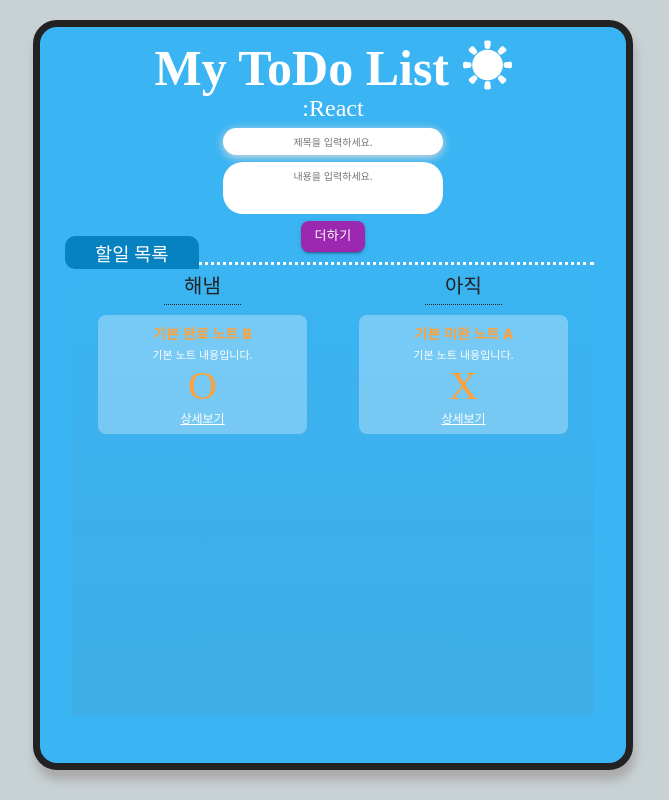
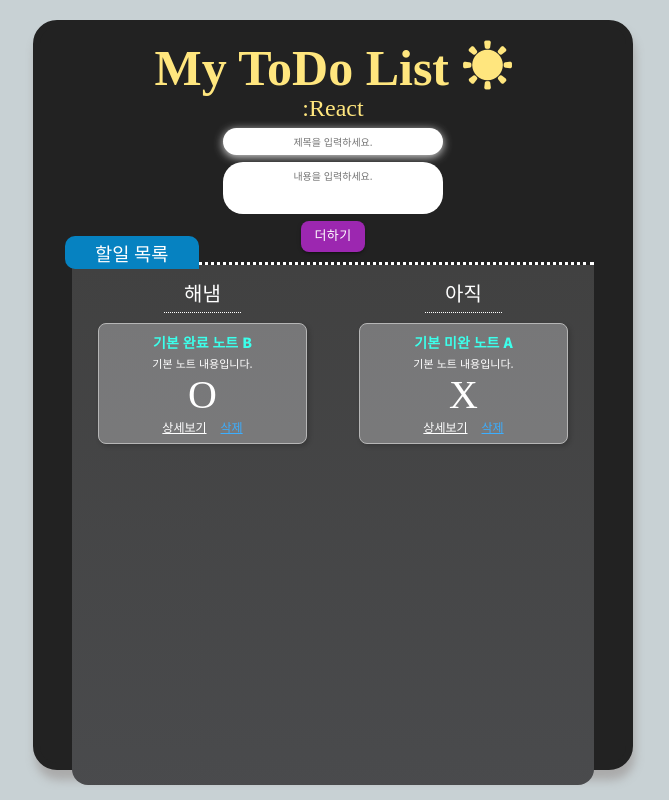
Before and after one commit to dusunax/react-assignment-chapter4-hanghae, a React (Create React App) app: page / in a window 1280 px wide. Shown: the whole page, without its empty margins (307-976 px from the left). Built offline with nearby package versions, Linux system fonts and the light colour scheme; a web font is replaced by a local one.

Commit message:
삭제기능 추가, css색상 변경

```diff
--- a/src/App.js
+++ b/src/App.js
@@ -23,6 +23,6 @@ border-radius: 24px;
 border: 7px solid #222;
 box-shadow: 2px 10px 10px #aaa;
 
-background-color: #3AB4F2;
+background-color: #222;
 text-align: center;
 `
--- a/src/components/header/Header.jsx
+++ b/src/components/header/Header.jsx
@@ -22,7 +22,7 @@ max-width: 1200px;
 margin: auto;
 padding-top: 5px;
 line-height: 40px;
-color: #fff;
+color: #ffe67e;
 font-family: 'Kirang Haerang', cursive;
 
 & > div {
--- a/src/components/todo/Todo.jsx
+++ b/src/components/todo/Todo.jsx
@@ -1,25 +1,39 @@
 import { useNavigate } from 'react-router-dom'
 import styled from 'styled-components';
-import { doneNote } from "../../redux/config/modules/note";
+import { deleteNote, doneNote } from "../../redux/config/modules/note";
 import { useDispatch } from "react-redux";
 
 export default function Todo(props){
     const dispatch = useDispatch();
     const navigate = useNavigate();
+    const {id, title, context, done} = props.list;
     return (
         <Card>
             <div className='card-body' onClick={()=>{
-                dispatch(doneNote(props.list.id));
+                dispatch(doneNote(id));
             }}>
-                <span className='todo-title'>{props.list.title}</span>
-                <span className='todo-text'>{props.list.context}</span>
-                <span className='ox'>{props.list.done?'O':"X"}</span>
+                <span className='todo-title'>
+                    {title}
+                </span>
+                <span className='todo-text'>
+                    {context.length>12 ? context.slice(0, 10)+"..." : context}
+                </span>
+                <span className='ox'>
+                    {done?'O':"X"}
+                </span>
             </div>
             <button
             onClick={()=>{
-                navigate(props.list.id)
+                navigate(id)
             }}>
                 상세보기
+            </button>
+            <button
+            style={{color: '#3caeff'}}
+            onClick={()=>{
+                dispatch(deleteNote({id: id}))
+            }}>
+                삭제
             </button>
         </Card>
     )
@@ -27,6 +41,11 @@ export default function Todo(props){
 
 const Card = styled.div`
 animation: pop .2s;
+transition: all .2s;
+
+&:hover {
+    background-color: rgba(240, 241, 245, 0.4);
+}
 
 .card-body {
     display: flex;
@@ -37,15 +56,15 @@ animation: pop .2s;
 .ox {
     font-size: 40px;
     font-family: 'Kirang Haerang', cursive;
-    color: #ffa138;
+    color: #ffffff;
 }
 
 .ox:hover {
-    color: yellow;
+    color: #ffb700;
 }
 
 .todo-title {
-    color: #ffa138;
+    color: #3cffeb;
     font-weight: 800;
     font-size: 14px;
     margin-bottom: 3px;
@@ -53,7 +72,9 @@ animation: pop .2s;
 
 font-size: 11px;
 width: 80%;
-background-color: rgba(255, 255, 255, 0.3);
+background-color: rgba(240, 241, 245, 0.3);
+border: 1px solid #b6b6b6;
+box-shadow: 2px 2px 5px rgba(0, 0, 0, 0.2);
 border-radius: 8px;
 
 padding: 8px;
@@ -64,6 +85,7 @@ button {
     text-decoration: underline;
     cursor: pointer;
     font-size: 12px;
+    margin: 0 7px;
 }
 
 `
--- a/src/index.css
+++ b/src/index.css
@@ -21,7 +21,7 @@ code {
 }
 
 @keyframes pop {
-  0% {transform: scale(.9); opacity: .6;}
+  0% {transform: scale(.95); opacity: .8;}
   100% {transform: scale(1); opacity: 1;}
 }
 
@@ -34,7 +34,7 @@ code {
   height: 0px;
 }
 ::-webkit-scrollbar-thumb {
-  background: #ccd5eb;
+  background: #949494;
   border: 0px none #ffffff;
   border-radius: 50px;
 }
@@ -45,12 +45,12 @@ code {
   background: rgb(255, 99, 99);
 }
 ::-webkit-scrollbar-track {
-  background: #8896bc;
+  background: #4a4c50;
   border: 0px none #ffffff;
   border-radius: 50px;
 }
 ::-webkit-scrollbar-track:hover {
-  background: #666666;
+  background: #a89c9c;
 }
 ::-webkit-scrollbar-track:active {
   background: #bab1b1;
--- a/src/pages/notFound/NotFound.jsx
+++ b/src/pages/notFound/NotFound.jsx
@@ -1,8 +1,24 @@
+import { useNavigate } from 'react-router-dom'
 
 export default function NotFound(){
+    const navigate = useNavigate();
+
     return (
         <>
-            페이지를 찾을 수 없습니다.
+            <p>
+                페이지를 찾을 수 없습니다.
+            </p>
+            <button style={{
+                all: 'unset',
+                color: "#fff",
+                textDecoration: "underline",
+                cursor: "pointer",
+                fontSize: "12px",
+            }} onClick={()=>{
+                navigate('/')
+            }}>
+                뒤로 가기
+            </button>
         </>
     )
 }
--- a/src/pages/router/Router.jsx
+++ b/src/pages/router/Router.jsx
@@ -1,10 +1,10 @@
-import TodoDetail from "../../components/todoDetail/TodoDetail";
-import TodoList from "../../components/todoList/TodoList";
-import {BrowserRouter, Routes, Route} from 'react-router-dom'
+import TodoDetail from "../todoDetail/TodoDetail";
+import TodoList from "../todoList/TodoList";
+import {Routes, Route} from 'react-router-dom'
 
 import Header from "../../components/header/Header";
-import styled from "styled-components";
 import Form from "../../components/form/Form";
+import NotFound from "../notFound/NotFound";
 
 export default function Router(){
     return (
@@ -15,7 +15,7 @@ export default function Router(){
             <Routes>
                 <Route path="/*" element={<TodoList />} />
                 <Route path="/:id" element={<TodoDetail />} />
-                <Route element={<TodoDetail />} />
+                <Route path="*" element={<NotFound />} />
             </Routes>
         </>
     )
--- a/src/components/todoDetail/TodoDetail.jsx
+++ b/src/pages/todoDetail/TodoDetail.jsx
@@ -1,37 +1,25 @@
 import { useParams, useNavigate } from 'react-router-dom'
 import styled from 'styled-components';
 import { useSelector } from "react-redux";
-import { useEffect, useState } from 'react';
 
 export default function TodoDetail(){
-    let [title, setTitle] = useState(null);
-    let [text, setText] = useState(null);
-    let [currId, setCurrId] = useState(null);
     const data = useSelector((state) => state.note.list)
     let {id:curr_id} = useParams();
+    const noteSelected = data.filter(list => list.id === curr_id)[0]
 
     const navigate = useNavigate();
 
-
-    useEffect(()=>{
-        const noteSelected = data.filter(list => list.id === curr_id)[0]
-        console.log(noteSelected);
-        setTitle(noteSelected.title)
-        setText(noteSelected.context)
-        setCurrId(noteSelected.id)
-    },[]);
-
     return (
         <CardDetail>
-            <h3 className="title">할일</h3>
-            <strong>
-                {title}
-            </strong>
+            <span className="section-tag">할일</span>
+            <h2>
+                {noteSelected.title}
+            </h2>
             <br />
-            {text}
+            {noteSelected.context}
             <hr />
             <span className='id-tag'>
-                id: {currId}
+                id: {noteSelected.id}
             </span>
             <button onClick={()=>{
                 navigate('/')
@@ -44,7 +32,7 @@ export default function TodoDetail(){
 
 const CardDetail = styled.div`
 width: 100%;
-min-height: 330px;
+min-height: 440px;
 
 font-size: 14px;
 display: flex;
@@ -66,7 +54,7 @@ button {
     font-size: 12px;
 }
 
-.title {
+.section-tag {
     position: absolute;
     left: -15px;
     top: -38px;
@@ -86,5 +74,6 @@ button {
     left: 10px;
     top: 5px;
     color: #fff;
+    font-size: 12px;
 }
 `
--- a/src/components/todoList/TodoList.jsx
+++ b/src/pages/todoList/TodoList.jsx
@@ -1,4 +1,4 @@
-import Todo from "../todo/Todo";
+import Todo from "../../components/todo/Todo";
 import { useSelector, useDispatch } from "react-redux";
 import { loadNote } from '../../redux/config/modules/note';
 import { useEffect } from "react";
@@ -47,11 +47,13 @@ export default function TodoList(){
 const MyList=styled.div`
 color: #fff;
 position: relative;
+background-color: #414141;
+border-radius: 0 0 16px 16px;
+background-image: linear-gradient( transparent, rgba(108, 113, 123, 0.2));
 
 .contents-area {
-    height: 450px;
+    height: 65vh;
     display: flex;
-    background-image: linear-gradient( transparent, rgba(108, 113, 123, 0.1));
     overflow-y: scroll;
 }
 
@@ -78,10 +80,11 @@ position: relative;
 }
 
 p {
-    color: #222;
+    color: #ffffff;
     padding: 5px 1em;
     margin: 0px;
-    border-bottom: 1px dotted #222;
+    margin-top: 8px;
+    border-bottom: 1px dotted #ffffff;
     font-size: 20px;
     font-weight: 500;
     font-family: 'Kirang Haerang', cursive;
--- a/src/redux/config/modules/note.js
+++ b/src/redux/config/modules/note.js
@@ -37,7 +37,7 @@ export function doneNote(payload){
 	return {type: UPDATE, payload}
 }
 
-export function deleteNote(payload){
+export function deleteNote(payload = {id: ''}){
 	return {type: DELETE, payload}
 }
 
@@ -63,8 +63,10 @@ export default function reducer(state = initialList, action = {}) {
             return {list: new_list}
         }
         case 'note/DELETE': {
-            console.log('삭제');
-            return state;
+            const new_list = state.list.filter( l => {
+                return l.id !== payload.id
+            })
+            return {list: new_list}
         }
         default: {
             return state;
```
